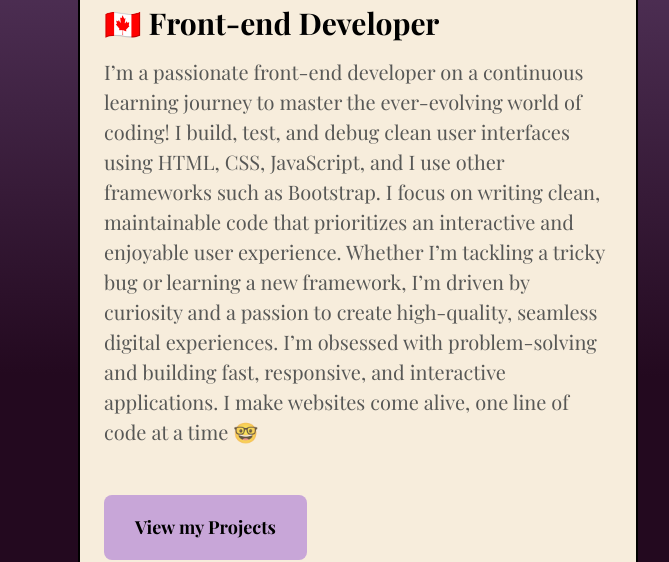
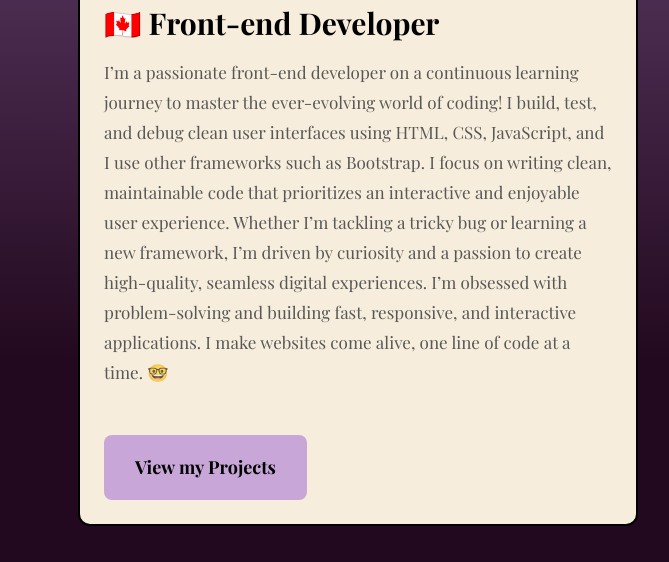
Before and after one commit to techgal14/scrw4-portfolio, a plain HTML site: page about.html in a window 1280 px wide. Shown: the part 345-907 px from the top of the page, 0-669 px from the left. Drawn offline with nearby package versions, Linux system fonts and the light colour scheme; a web font is replaced by a local one.

Commit message:
Fixed errors in code and text index.html page

```diff
--- a/about.html
+++ b/about.html
@@ -21,7 +21,7 @@
                 <h2>Hey! I am</h2>
             <h1>Michelle Leclair</h1>
             <h3 class="mb-3">🇨🇦 Front-end Developer</h3>
-            <p class="text-muted mb-5">I’m a passionate front-end developer on a continuous learning journey to master the ever-evolving world of coding! I build, test, and debug clean user interfaces using HTML, CSS, JavaScript, and I use other frameworks such as Bootstrap. I focus on writing clean, maintainable code that prioritizes an interactive and enjoyable user experience. Whether I’m tackling a tricky bug or learning a new framework, I’m driven by curiosity and a passion to create high-quality, seamless digital experiences. I’m obsessed with problem-solving and building fast, responsive, and interactive applications. I make websites come alive, one line of code at a time 🤓 </p>
+            <p class="text-muted mb-5">I’m a passionate front-end developer on a continuous learning journey to master the ever-evolving world of coding! I build, test, and debug clean user interfaces using HTML, CSS, JavaScript, and I use other frameworks such as Bootstrap. I focus on writing clean, maintainable code that prioritizes an interactive and enjoyable user experience. Whether I’m tackling a tricky bug or learning a new framework, I’m driven by curiosity and a passion to create high-quality, seamless digital experiences. I’m obsessed with problem-solving and building fast, responsive, and interactive applications. I make websites come alive, one line of code at a time. 🤓 </p>
             <a href="#" class="btn btn-branding">View my Projects</a>
         </div>
         </div>
--- a/src/style.css
+++ b/src/style.css
@@ -92,7 +92,7 @@ p {
     font-weight: 700;
 }
 
-.info-paragraphs {
+.info-paragraphs p {
     font-size: 17px;
 }
 
```
